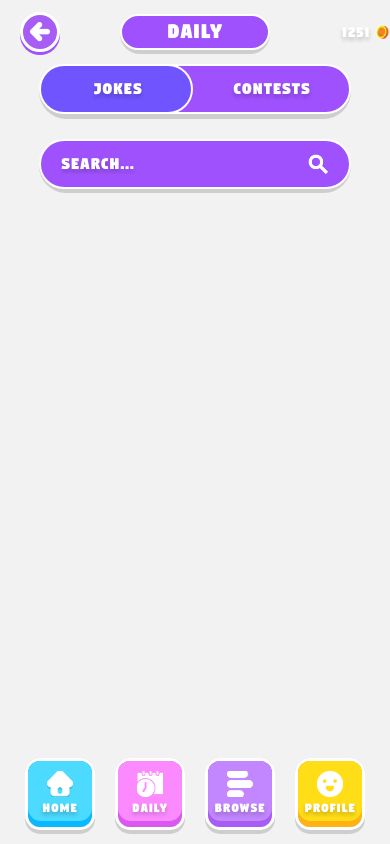
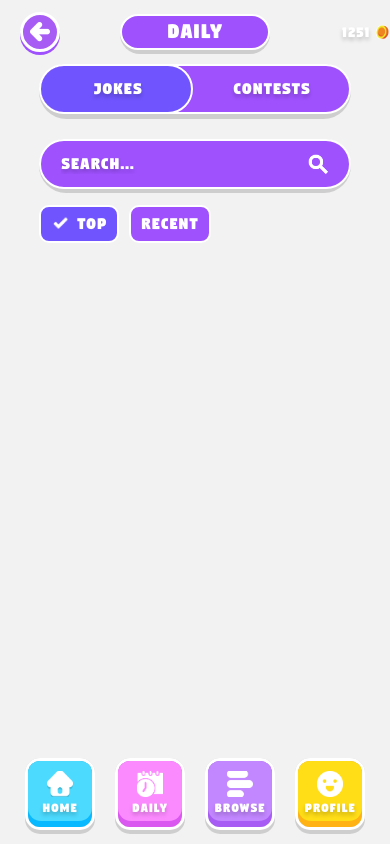
Before and after one commit to Stine2609/daily-jokes, a React Native app: screen /Browse in a window 390 px wide. Built offline with nearby package versions, Linux system fonts and the light colour scheme; no server answers.

Commit message:
Added FilterToggle component

```diff
--- /dev/null
+++ b/components/FilterToggle.tsx
@@ -0,0 +1,61 @@
+import { useState } from "react";
+import { View, TouchableOpacity, Image, StyleSheet } from "react-native";
+import Text from "./Text";
+import { colors } from "./Colors";
+
+interface FilterToggleProps {
+    options: Array<{
+        label: string;
+        onPress?: () => null;
+    }>
+}
+
+export default function FilterToggle(props: FilterToggleProps) {
+    const { options } = props;
+
+    // First option passed is set as active
+    const [activeFilter, setActiveFilter] = useState(0);
+
+    return(
+        <View style={styles.container}>
+            {options.map((option, index) =>
+                <TouchableOpacity style={[styles.button, {backgroundColor: activeFilter == index ? colors.purple.highlight : colors.purple.dark}]} onPress={() => {
+                    setActiveFilter(index);
+                }}>
+                    {activeFilter == index && (
+                        <Image style={[styles.icon]} source={require("../assets/icons/check.png")} />
+                    )}
+                    <Text shadow={false}>{option.label}</Text>
+                </TouchableOpacity>
+            )}
+        </View>
+    )
+}
+
+const styles = StyleSheet.create({
+    container: {
+        flexDirection: "row",
+        width: "80%",
+        alignSelf: "center",
+        gap: 10,
+        marginVertical: 16,
+    },
+
+    button: {
+        flexDirection: "row",
+        gap: 6,
+        backgroundColor: colors.purple.dark,
+        paddingHorizontal: 10,
+        paddingVertical: 6,
+        borderWidth: 2,
+        borderColor: colors.border,
+        borderRadius: 10,
+        minWidth: 75,
+        justifyContent: "center",
+    },
+
+    icon: {
+        height: 20,
+        width: 20,
+    }
+})
--- a/screens/Browse/Jokes.tsx
+++ b/screens/Browse/Jokes.tsx
@@ -1,10 +1,21 @@
 import { View } from "react-native";
 import SearchBar from "../../components/SearchBar";
+import FilterToggle from "../../components/FilterToggle";
 
 export default function Jokes() {
     return(
         <View>
             <SearchBar placeholder="Search..." />
+            <FilterToggle
+                options={[
+                    {
+                        label: "top",
+                    },
+                    {
+                        label: "recent",
+                    }
+                ]}
+            />
         </View>
     )
 }
```
Also changed, not shown: assets/icons/check.png (added).
